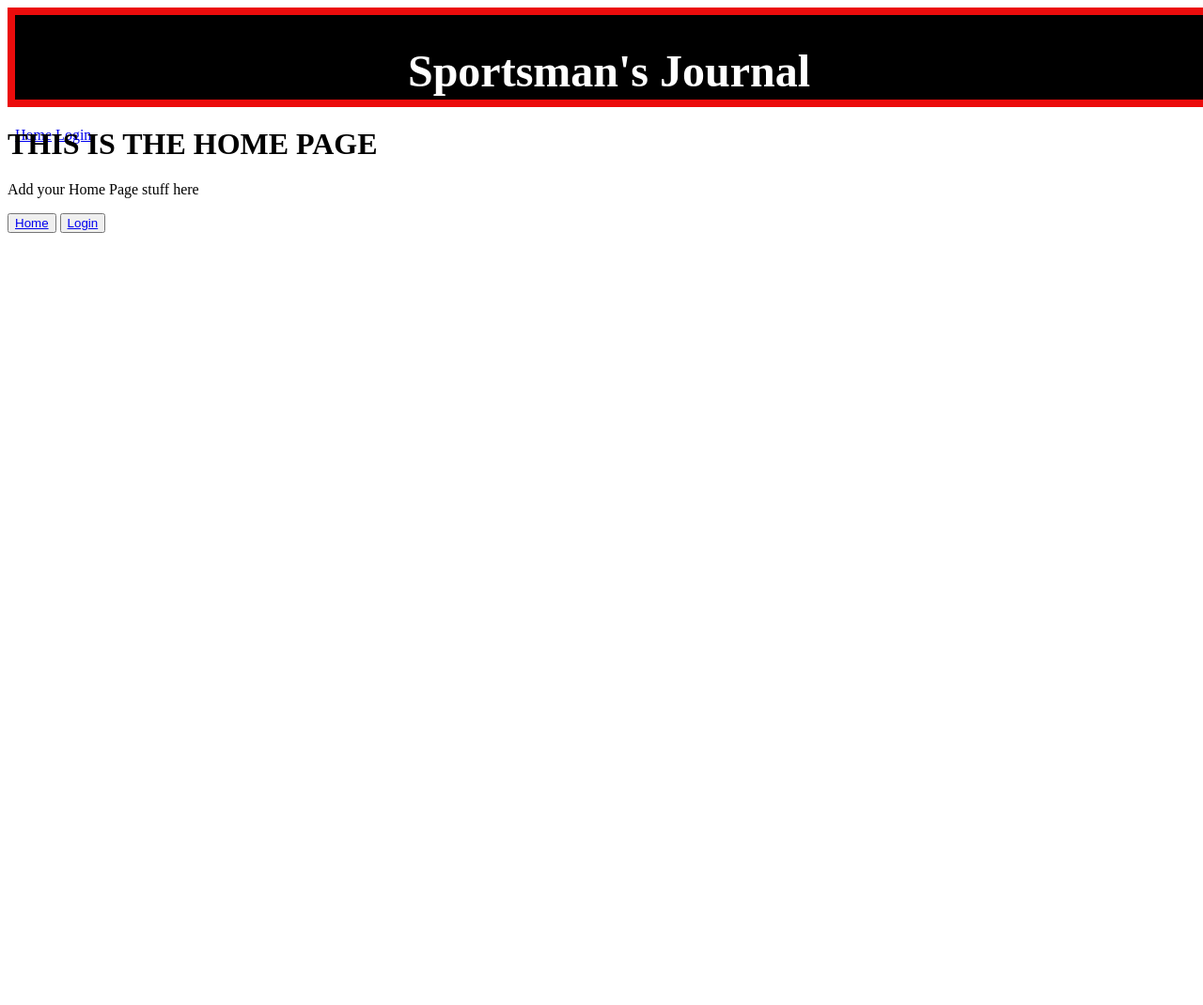
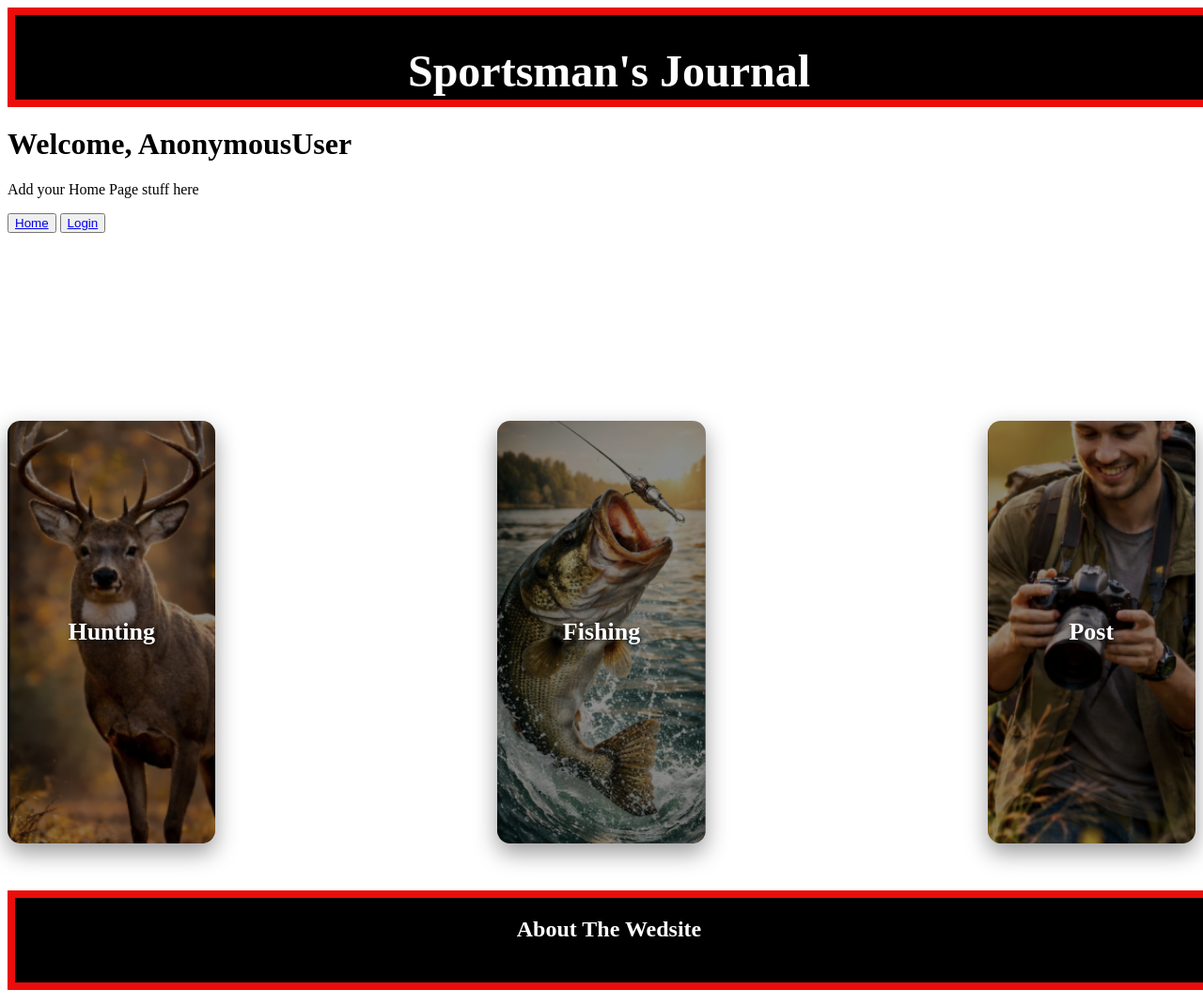
Before and after one commit to Tyler32J/Sportsman-Journal-Project, a Django app: page /home/ in a window 1280 px wide. Shown: the whole page at 94% size. Before the commit the page ends 248 px from the top, so only its background shows below. Run offline with Django 5.2, Linux system fonts and the light colour scheme.

Commit message:
Created and linked additional pages and some css

```diff
--- a/app/forms.py
+++ b/app/forms.py
@@ -5,13 +5,13 @@ from .models import Location, Trip, Harvested
 
 class LocationForm(forms.ModelForm):
     class Meta:
-        model = Location
+        models = Location
         fields = ['name', 'state', 'city', 'county']
 
 
 class TripForm(forms.ModelForm):
     class Meta:
-        model = Trip
+        models = Trip
         fields = ['location', 'trip_date', 'notes']
 
 
--- a/app/static/styles.css
+++ b/app/static/styles.css
@@ -17,3 +17,91 @@
     font-size: 300%;
     /* font-family: Arial, sans-serif; */
 }
+
+main {
+    min-height: 80vh;
+}
+
+.card-container {
+    display: flex;
+    justify-content: center;
+    align-items: center;
+    gap: 300px;
+    margin-top: 200px;
+}
+
+.card {
+    width: 250px;
+    height: 450px;
+
+    display: flex;
+    align-items: center;
+    justify-content: center;
+
+    text-decoration: none;
+    color: white;
+    font-size: 26px;
+    font-weight: bold;
+
+    background-size: cover;
+    background-position: center;
+
+    border-radius: 14px;
+    position: relative;
+
+    box-shadow: 0 10px 25px rgba(0, 0, 0, 0.4);
+    transition: transform 0.25s ease, box-shadow 0.25s ease;
+}
+
+.hunting_card {
+    background-image: url("images/WhiteTail-Deer.png");
+}
+
+.fishing_card {
+    background-image: url("images/Bass.png");
+}
+
+.post_card {
+    background-image: url("images/Cameraman.png");
+}
+
+.card:hover {
+    transform: scale(1.08);
+    box-shadow: 0 16px 35px rgba(0, 0, 0, 0.55);
+}
+
+.card::before {
+    content: "";
+    position: absolute;
+    inset: 0;
+    background: rgba(0, 0, 0, 0.45);
+    border-radius: 14px;
+}
+
+.card span {
+    position: relative;
+    z-index: 1;
+    text-shadow: 2px 2px 6px rgba(0,0,0,0.8);
+}
+
+.hunting-card {
+    background-image: url("/static/images/hunting.jpg");
+}
+
+.fishing-card {
+    background-image: url("/static/images/fishing.jpg");
+}
+
+.post-card {
+    background-image: url("/static/images/post.jpg");
+}
+
+.about {
+    background-color: rgb(0, 0, 0);
+    border: 6pt solid rgb(235, 12, 12);
+    width: 100%;
+    height: 7vw;
+    color: white;
+    margin-top:50px;
+    text-align: center;
+}
--- a/app/templates/base.html
+++ b/app/templates/base.html
@@ -13,18 +13,36 @@
     <header class = "header_container">
         <h1 class="Sportsman_journal">Sportsman's Journal</h1>
         <nav class="">
-                <a href="{% url 'home' %}">Home</a>
-                <a href="{% url 'Login_sign_up' %}">Login</a>
+                {% comment %} <a href="{% url 'home' %}">Home</a>
+                <a href="{% url 'Login_sign_up' %}">Login</a> {% endcomment %}
         </nav>
     </header>
 
     <main>
         {% block content %}
-            <h1 class="">THIS IS THE HOME PAGE</h1>
+            <h1 class="">Welcome, {{user}}</h1>
             <p class="">Add your Home Page stuff here</p>
 
             <button class=""><a href="{% url 'home' %}">Home</a></button>
             <button class=""><a href="{% url 'Login_sign_up' %}">Login</a></button>
+
+            <div class="card-container">
+                <a href="{% url 'hunting' %}" class="card hunting_card">
+                    <span>Hunting</span>
+                </a>
+
+                <a href="{% url 'fishing' %}" class="card fishing_card">
+                    <span>Fishing</span>
+                </a>
+
+                <a href="{% url 'post' %}" class="card post_card">
+                    <span>Post</span>
+                </a>
+            </div>
+
+            <div class="about">
+                <h2>About The Wedsite</h2>
+            </div>
         {% endblock %}
     </main>
 
--- a/app/templates/fishing.html
+++ b/app/templates/fishing.html
@@ -5,6 +5,6 @@ Fishing
 {% endblock %}
 
 {% block content %}
-<h1>About Us</h1>
-<p>This website is built with Django.</p>
+<h1>Fishing</h1>
+<p>Its Fishing Time Boys!.</p>
 {% endblock %}
--- a/app/templates/hunting.html
+++ b/app/templates/hunting.html
@@ -5,6 +5,6 @@ Hunting
 {% endblock %}
 
 {% block content %}
-<h1>About Us</h1>
-<p>This website is built with Django.</p>
+<h1>Hunting</h1>
+<p>Hunting Time Boys!.</p>
 {% endblock %}
--- a/app/views.py
+++ b/app/views.py
@@ -45,3 +45,15 @@ def login_signup(request):
 
 def home_page(request):
     return render(request, "base.html")
+
+
+def hunting_page(request):
+    return render(request, "hunting.html")
+
+
+def fishing_page(request):
+    return render(request, "fishing.html")
+
+
+def post_page(request):
+    return render(request, "post.html")
--- a/config/settings.py
+++ b/config/settings.py
@@ -116,3 +116,8 @@ USE_TZ = True
 # https://docs.djangoproject.com/en/6.0/howto/static-files/
 
 STATIC_URL = 'static/'
+
+
+STATICFILES_DIRS = [
+    BASE_DIR / "static",
+]
--- a/config/urls.py
+++ b/config/urls.py
@@ -16,10 +16,13 @@ Including another URLconf
 """
 from django.contrib import admin
 from django.urls import path
-from app.views import home_page, login_signup
+from app.views import *
 
 urlpatterns = [
     path('admin/', admin.site.urls),
     path("", login_signup, name="Login_sign_up"),
-    path("home/", home_page, name="home")
+    path("home/", home_page, name="home"),
+    path("hunting/",hunting_page, name="hunting"),
+    path("fishing/", fishing_page, name="fishing"),
+    path("post/", post_page, name="post"),
 ]
```
Also changed, not shown: app/templates/home.html (deleted, +0 -10 lines), app/templates/signup.html (deleted, +0 -10 lines), app/static/images/Bass.png (added), app/static/images/Cameraman.png (added), app/static/images/WhiteTail-Deer.png (added), db.sqlite3.
